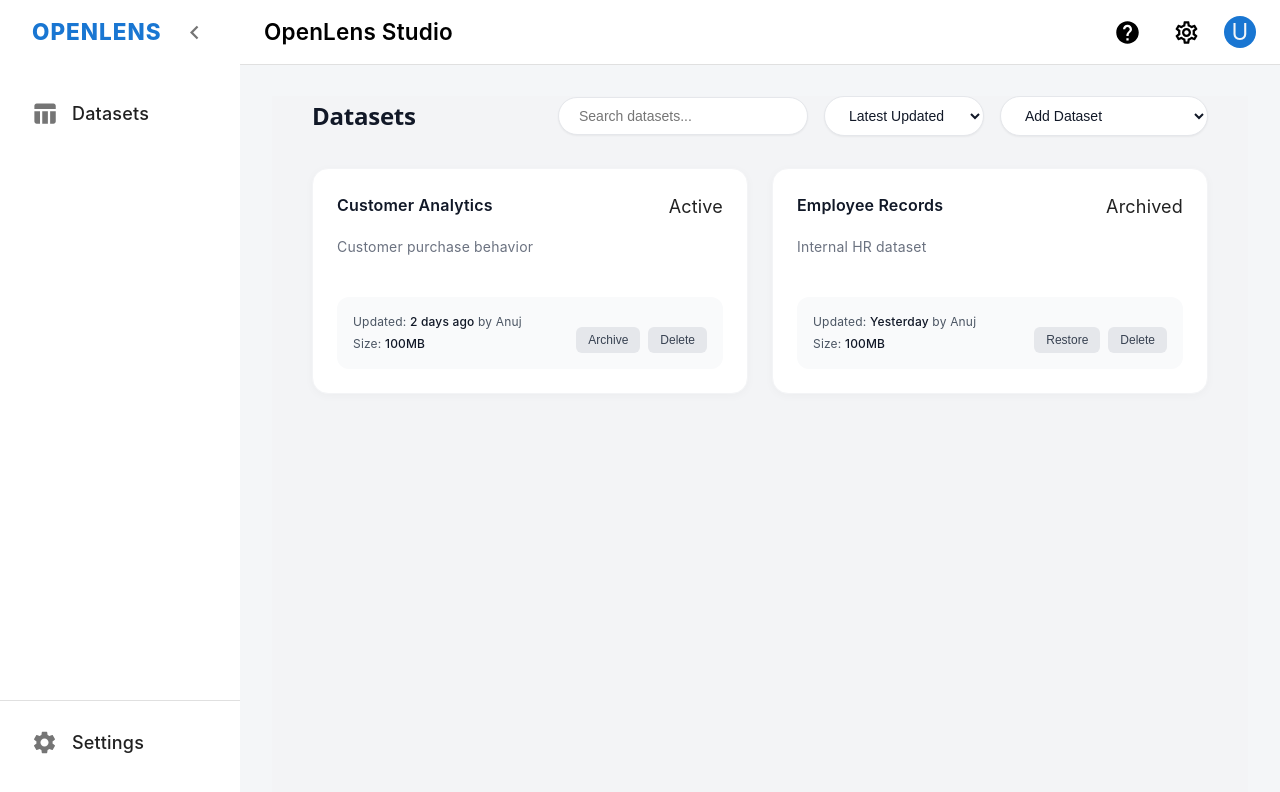
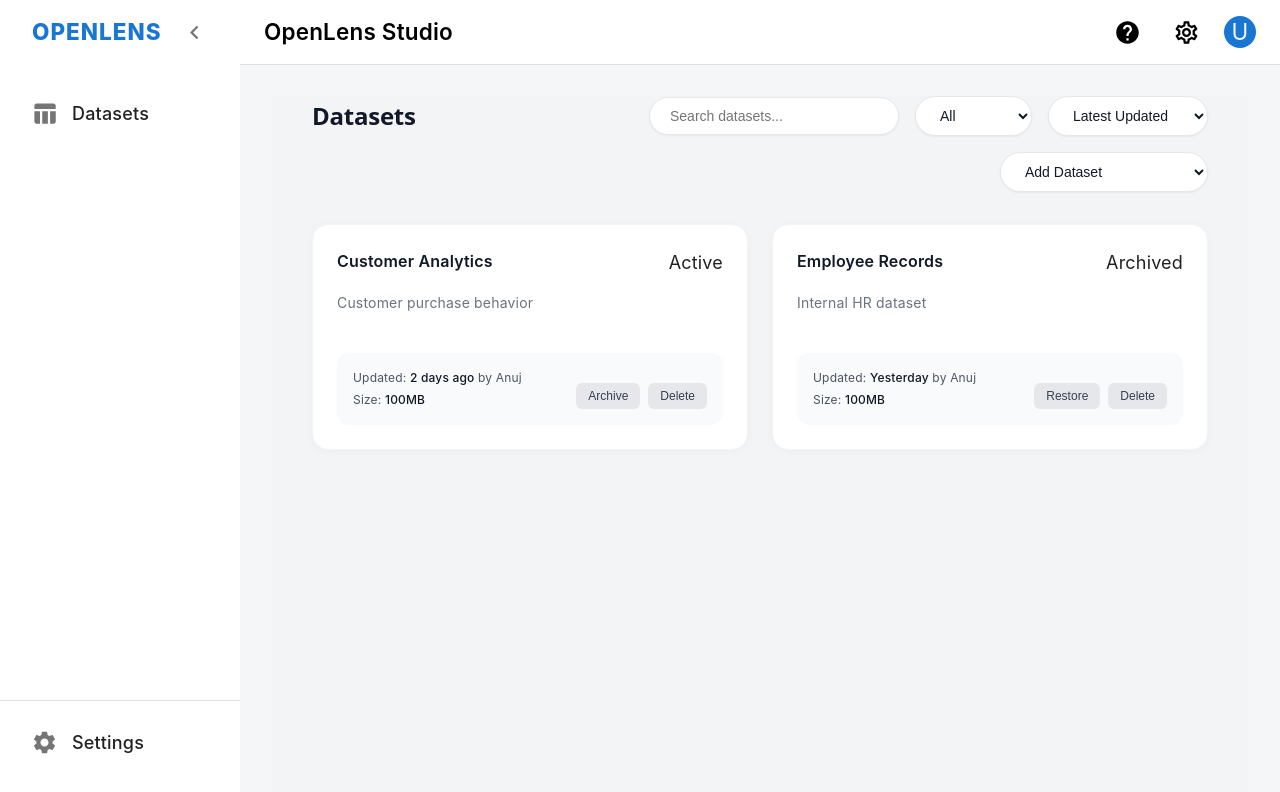
Before and after one commit to Sid7808/OPENLENS, a React (Vite) app in the folder frontend/: page / in a window 1280 px wide. Shown: the top 792 px of the page. Built offline with nearby package versions, Linux system fonts and the light colour scheme.

Commit message:
Error fix

```diff
--- a/frontend/src/components/datasets/DatasetCard.tsx
+++ b/frontend/src/components/datasets/DatasetCard.tsx
@@ -6,9 +6,11 @@ import "./DatasetCard.scss";
 
 interface DatasetCardProps {
   dataset: Dataset;
-  onArchive: (id: number) => void;
-  onRestore: (id: number) => void;
-  onDelete: (id: number) => void;
+  selected?: boolean;
+  onSelect?: (id: number) => void;
+  onArchive?: (id: number) => void;
+  onRestore?: (id: number) => void;
+  onDelete?: (id: number) => void;
 }
 
 export default function DatasetCard({
@@ -56,11 +58,11 @@ export default function DatasetCard({
         </div>
         <div className="card-actions">
           {dataset.status === "Active" ? (
-            <Button className="action-btn" onClick={(event) => { event.stopPropagation(); onArchive(dataset.id); }}>Archive</Button>
+            <Button className="action-btn" onClick={(event) => { event.stopPropagation(); onArchive?.(dataset.id); }}>Archive</Button>
           ) : (
-            <Button className="action-btn" onClick={(event) => { event.stopPropagation(); onRestore(dataset.id); }}>Restore</Button>
+            <Button className="action-btn" onClick={(event) => { event.stopPropagation(); onRestore?.(dataset.id); }}>Restore</Button>
           )}
-          <Button className="action-btn" onClick={(event) => { event.stopPropagation(); onDelete(dataset.id); }}>Delete</Button>
+          <Button className="action-btn" onClick={(event) => { event.stopPropagation(); onDelete?.(dataset.id); }}>Delete</Button>
         </div>
       </div>
     </div>
--- a/frontend/src/components/datasets/DatasetToolbar.tsx
+++ b/frontend/src/components/datasets/DatasetToolbar.tsx
@@ -1,5 +1,3 @@
-import { Search } from "@mui/icons-material";
-import Button from "../UI/Button";
 import SearchInput from "../UI/SearchInput";
 import "./DatasetToolbar.scss";
 
@@ -10,7 +8,7 @@ interface DatasetToolbarProps {
     searchQuery: string;
     onSearchChange: (event: React.ChangeEvent<HTMLInputElement>) => void;
     statusFilter: StatusFilter;
-    onStatusFilterChange: (filter: StatusFilter) => void;
+    onStatusFilterChange:(filter: StatusFilter) => void;
     sortBy: sortOption;
     onSortByChange: (sort: sortOption) => void;
     onAddDataset: () => void;
@@ -31,6 +29,19 @@ export default function DatasetToolbar({
         <div className="dataset-toolbar">
             <h2 className="dataset-title"> Datasets</h2>
             <SearchInput value={searchQuery} onChange={onSearchChange} />
+            <div className="filter-group">
+                <select
+                    value={statusFilter}
+                    onChange={(e) => onStatusFilterChange(e.target.value as StatusFilter)}
+                    className="filter-select"
+                >
+                    {filters.map((filter) => (
+                        <option key={filter} value={filter}>
+                            {filter}
+                        </option>
+                    ))}
+                </select>
+            </div>
             <div className="sort-group">
                 <select
                     id="sort-select"
@@ -50,9 +61,9 @@ export default function DatasetToolbar({
           <select
           className="btn btn-primary add-dataset-btn"
           defaultValue=""
-                onChange={(e) => {
-                    if (e.target.value === "new") onAddDataset();
-                    if (e.target.value === "upload existing")
+          onChange={(e)=>{
+            if(e.target.value === "new") onAddDataset();
+            if(e.target.value === "upload existing")
                 e.target.value = ""; //reset dropdown back to placeholder after click
         }}
         >
--- a/frontend/src/routes/AppRoutes.tsx
+++ b/frontend/src/routes/AppRoutes.tsx
@@ -1,6 +1,5 @@
 import { Route, Routes } from "react-router-dom";
 import MainLayout from "../Layouts/MainLayouts";
-// Layouts
 import DatasetLayout from "../Layouts/DatasetLayout";
 import LoginPage from "../pages/LoginPage";
 import DatasetPage from "../pages/DatasetPage";
```
Lines whose indentation alone changed are shown as unchanged.
